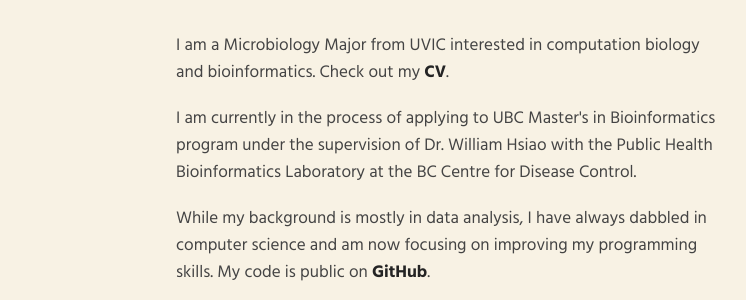
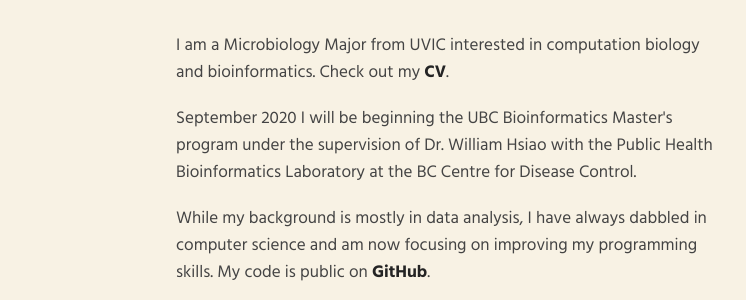
Before and after one commit to cmrn-rhi/cmrn-rhi.github.io, a Jekyll site: the page built from index.html, in a window 1280 px wide. Shown: the part 170-470 px from the top of the page, without its empty margins (4-750 px from the left). Built offline with Jekyll 4.4.1, drawn with Linux system fonts in a browser that asks for light colours.

Commit message:
Update index.html

```diff
--- a/index.html
+++ b/index.html
@@ -8,12 +8,11 @@
     Check out my <a href="/RCameron_CV.pdf" target="_blank">CV</a>.
 </p>
 <p>
-    I am currently in the process of applying to UBC Master's in
-    Bioinformatics program under the supervision of Dr. William Hsiao with the
+    September 2020 I will be beginning the UBC Bioinformatics Master's
+    program under the supervision of Dr. William Hsiao with the
     Public Health Bioinformatics Laboratory at the BC Centre for Disease Control.
 </p>
 <p>
-
     While my background is mostly in data analysis, I have always dabbled in
     computer science and am now focusing on improving my programming skills.
     My code is public on
```
